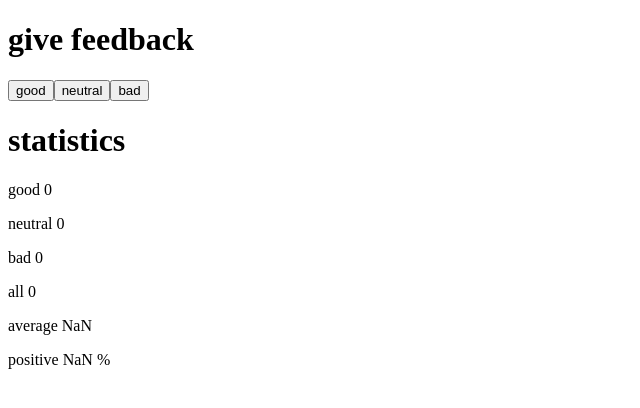
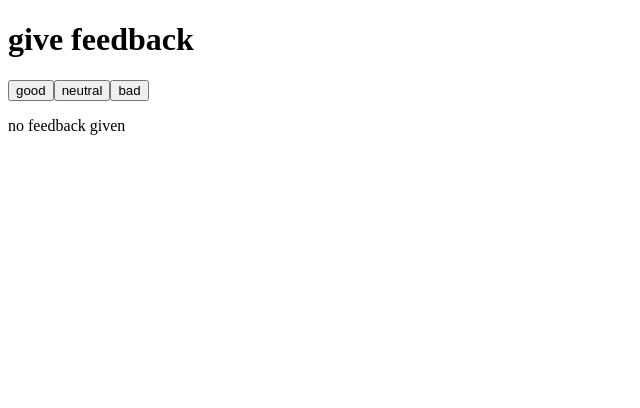
Before and after one commit to funkiv/FullStackOpen1, a React (Vite) app in the folder part1/unicafe/: page / in a window 1280 px wide. Shown: the top 408 px of the page, without its empty margins (0-640 px from the left). Built offline with nearby package versions, Linux system fonts and the light colour scheme.

Commit message:
Complete 1.9 unicafe step 4

```diff
--- a/part1/unicafe/src/App.jsx
+++ b/part1/unicafe/src/App.jsx
@@ -13,6 +13,9 @@ const Statistics = ({good, neutral, bad}) => {
   const average = (good - bad) / total
   const positive = good / total * 100
 
+  if (total === 0) {
+    return <p>no feedback given</p>
+  } else {
     return (
       <div>
         <h1>statistics</h1>
@@ -24,7 +27,7 @@ const Statistics = ({good, neutral, bad}) => {
         <p>positive {positive} %</p>
       </div>
     )
-
+    }
 }
 
 const App = () => {
```
Lines whose indentation alone changed are shown as unchanged.
